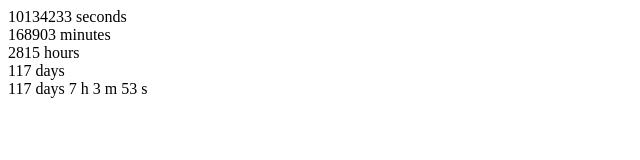
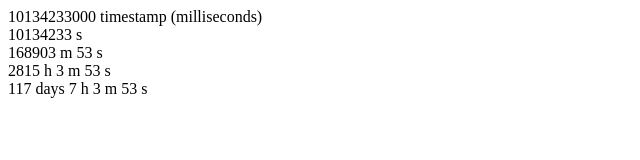
Before and after one commit to gilmarandrade/ciklo, a plain HTML site: page index.html in a window 1280 px wide. Shown: the whole page, without its empty margins (0-640 px from the left). Drawn offline with Linux system fonts and the light colour scheme.

Commit message:
converter o timestamp para diferentes formatos

```diff
--- a/countdown.js
+++ b/countdown.js
@@ -1,5 +1,5 @@
 /**
- * Contador regressivo de dias
+ * Calcula o timestamp restante de agora até uma determinada data, podendo retornar o resultado em diferentes formatos
  */
 export default class Countdown {
 
@@ -15,7 +15,7 @@ export default class Countdown {
     /**
      * @returns {Date} Data atual
      */
-    get _actuaDate() {
+    get _actualDate() {
         return new Date();
     }
 
@@ -29,44 +29,44 @@ export default class Countdown {
     /**
      * @returns {number} Retorna a diferença entre a data atual e a data alvo (em milissegundos)
      */
-    get _timestampDiff() {
-        return this._targetDate.getTime() - this._actuaDate.getTime();
+    get timestamp() {
+        return this._targetDate.getTime() - this._actualDate.getTime();
     }
 
     /**
-     * @returns {number} Retorna a diferença entre a data atual e a data alvo (em dias)
+     * @returns {number} Retorna o timestamp em dias
      */
     get days() {
-        return Math.floor(this._timestampDiff / (24*60*60*1000));
+        return Math.floor(this.timestamp / (24*60*60*1000));
     }
 
     /**
-     * @returns {number} Retorna a diferença entre a data atual e a data alvo (em horas)
+     * @returns {number} Retorna o timestamp em horas
      */
     get hours() {
-        return Math.floor(this._timestampDiff / (60*60*1000));
+        return Math.floor(this.timestamp / (60*60*1000));
     }
 
     /**
-     * @returns {number} Retorna a diferença entre a data atual e a data alvo (em minutos)
+     * @returns {number} Retorna o timestamp em minutos
      */
     get minutes() {
-        return Math.floor(this._timestampDiff / (60*1000));
+        return Math.floor(this.timestamp / (60*1000));
     }
 
     /**
-     * @returns {number} Retorna a diferença entre a data atual e a data alvo (em segundos)
+     * @returns {number} Retorna o timestamp em segundos
      */
     get seconds() {
-        return Math.floor(this._timestampDiff / 1000);
+        return Math.floor(this.timestamp / 1000);
     }
 
     /**
-     * @returns {Object} Retorna um objeto com a diferença completa entre a data atual e a data alvo (dias, horas, minutos, segundos)
+     * @returns {Object} Converte o timestamp em dias, horas, minutos e segundos
      */
-    get fullDiff() {
-        const days = this.days;
-        const hours = this.hours % 24;
+    toDays() {
+        const days    = this.days;
+        const hours   = this.hours % 24;
         const minutes = this.minutes % 60;
         const seconds = this.seconds % 60;
 
@@ -77,4 +77,56 @@ export default class Countdown {
             seconds
         };
     }
+
+    /**
+     * @returns {Object} Converte o timestamp em horas, minutos e segundos
+     */
+    toHours() {
+        const days    = 0;
+        const hours   = this.hours;
+        const minutes = this.minutes % 60;
+        const seconds = this.seconds % 60;
+
+        return {
+            days,
+            hours,
+            minutes,
+            seconds
+        };
+    }
+
+    /**
+     * @returns {Object} Converte o timestamp em minutos e segundos
+     */
+    toMinutes() {
+        const days    = 0;
+        const hours   = 0;
+        const minutes = this.minutes
+        const seconds = this.seconds % 60;
+
+        return {
+            days,
+            hours,
+            minutes,
+            seconds
+        };
+    }
+
+    /**
+     * @returns {Object} Converte o timestamp em segundos
+     */
+    toSeconds() {
+        const days    = 0;
+        const hours   = 0;
+        const minutes = 0;
+        const seconds = this.seconds;
+
+        return {
+            days,
+            hours,
+            minutes,
+            seconds
+        };
+    }
+
 }
--- a/index.html
+++ b/index.html
@@ -3,16 +3,16 @@
 <head>
     <meta charset='utf-8'>
     <meta http-equiv='X-UA-Compatible' content='IE=edge'>
-    <title>Countdown Plugin</title>
+    <title>Countdown Plugin - Demos</title>
     <meta name='viewport' content='width=device-width, initial-scale=1'>
     <link rel='stylesheet' type='text/css' media='screen' href='countdown.css'>
 </head>
 <body>
+    <div id="countdowDisplayMilliseconds" class="countdown"></div>
     <div id="countdowDisplaySeconds" class="countdown"></div>
     <div id="countdowDisplayMinutes" class="countdown"></div>
     <div id="countdowDisplayHours" class="countdown"></div>
     <div id="countdowDisplayDays" class="countdown"></div>
-    <div id="countdowDisplayFull" class="countdown"></div>
 
     <script type="module" src='script.js'></script>
 </body>
--- a/script.js
+++ b/script.js
@@ -2,42 +2,62 @@ import Countdown from './countdown.js';
 
 const tempoParaONatal = new Countdown('23 December 2019 23:59:59 GMT-0300');
 
+const countdowDisplayMilliseconds = document.querySelector('#countdowDisplayMilliseconds');
 const countdowDisplaySeconds = document.querySelector('#countdowDisplaySeconds');
 const countdowDisplayMinutes = document.querySelector('#countdowDisplayMinutes');
 const countdowDisplayHours = document.querySelector('#countdowDisplayHours');
 const countdowDisplayDays = document.querySelector('#countdowDisplayDays');
-const countdowDisplayFull = document.querySelector('#countdowDisplayFull');
-
 
 setInterval( () => {
-    countdowDisplaySeconds.innerHTML = `
-    ${tempoParaONatal.seconds} seconds
+    countdowDisplayMilliseconds.innerHTML = `
+        ${tempoParaONatal.timestamp} timestamp (milliseconds)
     `;
 }, 1000);
 
 setInterval( () => {
-    countdowDisplayMinutes.innerHTML = `
-    ${tempoParaONatal.minutes} minutes
+    const time = tempoParaONatal.toSeconds();
+    countdowDisplaySeconds.innerHTML = `
+        ${time.seconds} s
     `;
 }, 1000);
 
 setInterval( () => {
-    countdowDisplayHours.innerHTML = `
-    ${tempoParaONatal.hours} hours
+    const time = tempoParaONatal.toMinutes();
+    countdowDisplayMinutes.innerHTML = `
+        ${time.minutes} m
+        ${time.seconds} s
     `;
 }, 1000);
 
 setInterval( () => {
-    countdowDisplayDays.innerHTML = `
-        ${tempoParaONatal.days} days
-        `;
+    const time = tempoParaONatal.toHours();
+    countdowDisplayHours.innerHTML = `
+        ${time.hours} h
+        ${time.minutes} m
+        ${time.seconds} s
+    `;
 }, 1000);
 
 setInterval( () => {
-    countdowDisplayFull.innerHTML = `
-        ${tempoParaONatal.fullDiff.days} days
-        ${tempoParaONatal.fullDiff.hours} h
-        ${tempoParaONatal.fullDiff.minutes} m
-        ${tempoParaONatal.fullDiff.seconds} s
+    const time = tempoParaONatal.toDays();
+    countdowDisplayDays.innerHTML = `
+        ${time.days} days
+        ${time.hours} h
+        ${time.minutes} m
+        ${time.seconds} s
     `;
 }, 1000);
+
+console.log('_actualDate: ', tempoParaONatal._actualDate);
+console.log('_targetDate: ', tempoParaONatal._targetDate);
+console.log('timestamp: ', tempoParaONatal.timestamp);
+
+console.log('seconds: ', tempoParaONatal.seconds);
+console.log('minutes: ', tempoParaONatal.minutes);
+console.log('hours: ', tempoParaONatal.hours);
+console.log('days: ', tempoParaONatal.days);
+
+console.log('toSeconds(): ', tempoParaONatal.toSeconds());
+console.log('toMinutes(): ', tempoParaONatal.toMinutes());
+console.log('toHours(): ', tempoParaONatal.toHours());
+console.log('toDays(): ', tempoParaONatal.toDays());
```
